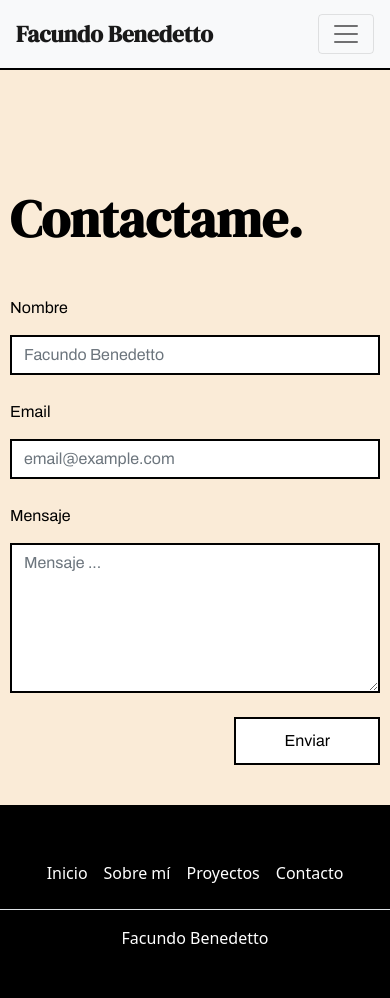
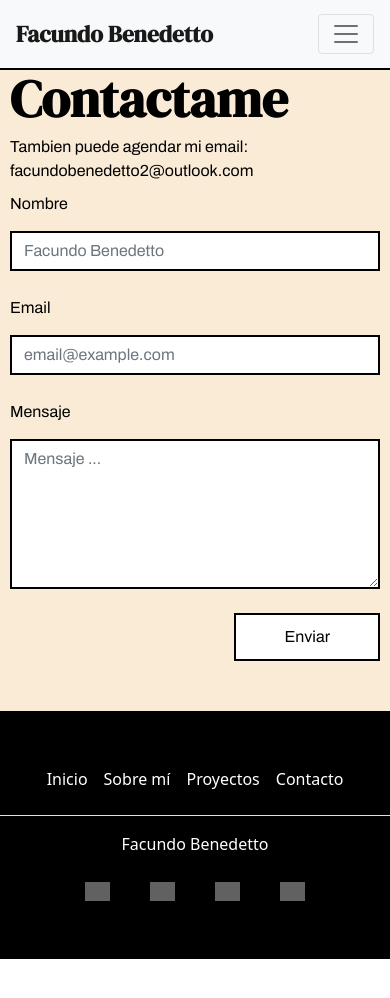
Before and after one commit to facundo1996/personal-web, a Vue app: page /contact in a window 390 px wide. Shown: the top 998 px of the page. After the commit the page ends 959 px from the top, so only its background shows below. Built offline with nearby package versions, Linux system fonts and the light colour scheme; grey boxes are pictures that could not be loaded.

Commit message:
Update responsive

```diff
--- a/package.json
+++ b/package.json
@@ -10,6 +10,7 @@
     "type-check": "vue-tsc --noEmit -p tsconfig.app.json --composite false"
   },
   "dependencies": {
+    "@emailjs/browser": "^3.11.0",
     "pinia": "^2.1.6",
     "vue": "^3.3.4",
     "vue-router": "^4.2.4",
--- a/src/assets/index.css
+++ b/src/assets/index.css
@@ -76,6 +76,7 @@ h4{
   color: #000;
   font-weight: 600;
   font-family: var(--font-title)!important;
+  width: 302px;
 }
 .title-navbar:hover{
   color: #000;
@@ -106,6 +107,7 @@ h4{
 .box-about-me{
   padding-top: 350px;
   position: relative;
+  margin-bottom: 24px;
 }
 .background-about-me{
   background-image: url(https://i.redd.it/n8agw6z2smyb1.gif);
@@ -125,6 +127,12 @@ h4{
   position: relative;
   display: flex;
   margin-bottom: 15px;
+}
+.about-me-img-container{
+  position: relative;
+  height: 145px;
+  min-width: 250px;
+  box-sizing: border-box;
 }
 .picture-about-me{
   background: url('../../public/profile-picture.jpg');
@@ -198,19 +206,36 @@ h4{
   font-weight: 500;
   font-size: 20px;
 }
-
+.text-social{
+  font-family: var(--font-text);
+  font-size: 16px;
+}
 .social-container{
-  width: 100%;
   display: flex;
   justify-content: space-evenly;
-  margin-top: 10px;
-  background-color: var(--secondary);
-  padding: 20px;
-  border-radius: 13px;
+}
+.social-container-footer{
+  display: flex;
+  width: 100%;
+  justify-content: center;
+}
+.btn-icon-social-footer{
+  background: transparent;
+  padding: 10px 20px;
+  border: none;
+  display: flex;
+  justify-content: center;
+  align-items: center;
+  flex-direction: column;
+}
+.btn-icon-social-footer img{
+  filter: invert(100%);
+  width: 25px;
 }
 .form-conatiner{
   width: 600px;
   margin-top: 80px;
+  margin-bottom: 50px;
 }
 .btn-form-container{
   width: 100%;
@@ -218,31 +243,24 @@ h4{
   justify-content: flex-end;
 }
 .btn-icon-social{
-  background: white;
-  border: 2px solid var(--primary);
-  border-radius: 0px;
-  padding: 5px 10px;
-
+  background: transparent;
+  padding: 10px 20px;
+  border: none;
   display: flex;
   justify-content: center;
   align-items: center;
   flex-direction: column;
-  transition: 0.8s;
 }
 .icon-social{
   width: 25px;
   padding: none;
-  filter: invert(0%);
-  transition: 0.8s;
+  border-bottom: 0px solid black;
+  transition: 0.1s;
 }
 
-.btn-icon-social:hover .icon-social{
-  transition: 0.8s;
-  filter: invert(100%);
-}
 .btn-icon-social:hover{
-  transition: 0.8s;
-  background-color: var(--primary);
+  transition: 0.1s;
+  border-bottom: 3px solid black;
 }
 .label-form{
   font-family: var(--font-text);
@@ -482,8 +500,8 @@ h3{
 
 @media (max-width: 1199.98px) {
   .container-page {
-    padding: 40px 10px;
-}
+    padding: 0px 10px;
+  }
   .section-container{
     padding: 50px 15px;
   }
@@ -500,6 +518,37 @@ h3{
     font-size: 20px;
   }
 }
+@media (max-width: 767.98px) {
+  .title-navbar{
+    width: auto;
+  }
+  .form-conatiner{
+    margin-top: 0px;
+    width: 100%;
+  }
+  .about-me-container{
+    flex-direction: column;
+    margin-bottom: 0px;
+  }
+  .about-me-img-container{
+    position: relative;
+    height: 145px;
+    min-width: 100%;
+    box-sizing: border-box;
+  }
+  .picture-about-me{
+    left: 0;
+    right: 0;
+    margin: auto;
+    top: -200px;
+  }
+  .box-about-me{
+    padding-top: 250px;
+  }
+  .background-about-me{
+    height: 250px;
+  }
+}
 
 
 
--- a/src/components/AboutMeText.vue
+++ b/src/components/AboutMeText.vue
@@ -1,16 +1,16 @@
 <template>
-  <div class="container-page">
+  <div class="">
 
     <div class="box-about-me background-box-about-me">
 
       <div class="background-about-me"></div>
 
       <div class="about-me-container">
-        <div style="position: relative; height: 145px; min-width: 250px; box-sizing: border-box;">
+        <div class="about-me-img-container">
           <div class="profile-container border border-2 border-dark picture-about-me">
           </div>
         </div>
-        <div class="ps-3 pt-3">
+        <div class="ps-md-3 pt-md-3 ps-0 pt-0">
           <h5 class="subtitle">Facundo Benedetto</h5>
           <p class="text">
             Soy un Desarrollador Front-End con +3 años de experiencia en tecnologías clave como Vue JS, React JS y Next JS.
--- a/src/components/Footer.vue
+++ b/src/components/Footer.vue
@@ -1,12 +1,26 @@
 <template>
   <footer class="py-5 text-white bg-black">
     <ul class="nav justify-content-center border-bottom pb-3 mb-3">
-      <li class="nav-item"><a href="#" class="nav-link px-2 text-white">Inicio</a></li>
-      <li class="nav-item"><a href="#" class="nav-link px-2 text-white">Sobre mí</a></li>
-      <li class="nav-item"><a href="#" class="nav-link px-2 text-white">Proyectos</a></li>
-      <li class="nav-item"><a href="#" class="nav-link px-2 text-white">Contacto</a></li>
+      <router-link to="/" class="nav-link px-2 text-white">Inicio</router-link>
+      <router-link to="/about-me" class="nav-link px-2 text-white">Sobre mí</router-link>
+      <router-link to="/projects" class="nav-link px-2 text-white">Proyectos</router-link>
+      <router-link to="/contact" class="nav-link px-2 text-white">Contacto</router-link>
     </ul>
     <p class="text-center">Facundo Benedetto</p>
+    <div class="social-container-footer">
+        <a href="https://github.com/facundo1996" target="_blanck" class="btn-icon-social-footer">
+          <img src="https://www.svgrepo.com/show/501210/github.svg" alt="">
+        </a>
+        <a href="https://www.linkedin.com/in/facundo-benedetto-44772b189/" target="_blanck" class="btn-icon-social-footer">
+          <img src="https://www.svgrepo.com/show/512419/linkedin-161.svg" alt="">
+        </a>
+        <a href="mailto:facundobenedetto2@outlook.com" target="_blanck" class="btn-icon-social-footer">
+          <img src="https://www.svgrepo.com/show/117938/outlook-logo.svg" alt="">
+        </a>
+        <a href="https://drive.google.com/file/d/1I77hAxKgUGLt9RYULRP3FnInCdjLUPFY/view?usp=sharing" target="_blanck" class="btn-icon-social-footer">
+          <img src="https://www.svgrepo.com/show/256562/curriculum-portfolio.svg" alt="">
+        </a>
+      </div>
   </footer>
 </template>
 
--- a/src/components/Navbar.vue
+++ b/src/components/Navbar.vue
@@ -2,9 +2,15 @@
   <nav class="navbar navbar-expand-lg navbar-light bg-light custom-navbar px-3 fixed-top">
     <div class="container-fluid navbar-container p-0">
       <router-link class="navbar-brand fs-3 title-navbar" to="/">Facundo Benedetto</router-link>
-      <button class="navbar-toggler test" type="button" data-bs-toggle="collapse" data-bs-target="#navbarNavDropdown" aria-controls="navbarNavDropdown" aria-expanded="false" aria-label="Toggle navigation">
+      <button class="navbar-toggler" type="button" data-bs-toggle="collapse" data-bs-target="#navbarNavDropdown" aria-controls="navbarNavDropdown" aria-expanded="false" aria-label="Toggle navigation">
         <span class="navbar-toggler-icon"></span>
       </button>
+      <div class="social-container d-lg-flex d-none">
+        <a href="https://github.com/facundo1996" target="_blanck" class="btn-icon-social "><img class="icon-social" src="https://www.svgrepo.com/show/501210/github.svg" alt=""></a>
+        <a href="https://www.linkedin.com/in/facundo-benedetto-44772b189/" target="_blanck" class="btn-icon-social "><img class="icon-social" src="https://www.svgrepo.com/show/512419/linkedin-161.svg" alt=""></a>
+        <a href="mailto:facundobenedetto2@outlook.com" target="_blanck" class="btn-icon-social "><img class="icon-social" src="https://www.svgrepo.com/show/117938/outlook-logo.svg" alt=""></a>
+        <a href="https://drive.google.com/file/d/1I77hAxKgUGLt9RYULRP3FnInCdjLUPFY/view?usp=sharing" target="_blanck" class="btn-icon-social "><img class="icon-social" src="https://www.svgrepo.com/show/256562/curriculum-portfolio.svg" alt=""></a>
+      </div>
       <div class="collapse navbar-collapse flex-grow-0" id="navbarNavDropdown">
         <ul class="navbar-nav">
           <li class="nav-item">
--- a/src/components/Skills.vue
+++ b/src/components/Skills.vue
@@ -1,5 +1,5 @@
 <template>
-  <div class="container-page">
+  <div class="">
 
     <div class="background-box-about-me">
       <h5 class="subtitle">Principales</h5>
--- a/src/pages/AboutMe.vue
+++ b/src/pages/AboutMe.vue
@@ -1,8 +1,10 @@
 
 <template>
   <div class="d-flex flex-column justify-content-start align-items-center py-4 min-height-page">
-    <AboutMeText />
-    <Skills />
+    <div class="container-page">
+      <AboutMeText />
+      <Skills />
+    </div>
   </div>
 </template>
 
--- a/src/pages/Contact.vue
+++ b/src/pages/Contact.vue
@@ -2,44 +2,33 @@
   <div class="d-flex flex-column justify-content-start align-items-center min-height-page bg-tiquewhite">
 
 
-    <div class="container-page d-flex justify-content-center">
+    <div class="container-page d-flex flex-column align-items-center justify-content-start">
 
       <div class="form-conatiner">
+        <h3 class="mb-md-5 mb-2">Contactame</h3>
+        <p class="mb-md-5 mb-2 text-social">Tambien puede agendar mi email: <b>facundobenedetto2@outlook.com</b></p>
 
-        <h3 class="mb-5">Contactame.</h3>
-
-        <form>
+        <form id="form">
           <div class="form-group">
-            <label class="label-form" for="exampleFormControlInput1">Nombre</label>
-            <input type="email" class="form-control font-text" id="exampleFormControlInput1" placeholder="Facundo Benedetto">
+            <label class="label-form" for="name">Nombre</label>
+            <input type="email" class="form-control font-text" id="name" v-model="name" name="name" placeholder="Facundo Benedetto">
           </div>
 
           <div class="form-group mt-4">
-            <label class="label-form" for="exampleFormControlInput1">Email</label>
-            <input type="email" class="form-control font-text" id="exampleFormControlInput1"
-              placeholder="email@example.com">
+            <label class="label-form" for="email">Email</label>
+            <input type="email" class="form-control font-text" id="email" v-model="email" name="email" placeholder="email@example.com">
           </div>
 
           <div class="form-group mt-4">
-            <label class="label-form" for="exampleFormControlTextarea1">Mensaje</label>
-            <textarea class="form-control font-text" id="exampleFormControlTextarea1" rows="3" style="min-height: 150px;"
+            <label class="label-form" for="message">Mensaje</label>
+            <textarea class="form-control font-text" id="message" v-model="message" name="message" rows="3" style="min-height: 150px;"
               placeholder="Mensaje ..."></textarea>
           </div>
         </form>
         <div class="btn-form-container">
-          <button class="btn custom-button bg-white mt-4 px-5">Enviar</button>
+          <button class="btn custom-button bg-white mt-4 px-5" v-on:click="sendEmail">Enviar</button>
         </div>
-
-
       </div>
-
-      <!-- <div class="social-container">
-        <button class="btn-icon-social "><img class="icon-social" src="https://www.svgrepo.com/show/501210/github.svg" alt=""></button>
-        <button class="btn-icon-social "><img class="icon-social" src="https://www.svgrepo.com/show/512419/linkedin-161.svg" alt=""></button>
-        <button class="btn-icon-social "><img class="icon-social" src="https://www.svgrepo.com/show/117938/outlook-logo.svg" alt=""></button>
-        <button class="btn-icon-social "><img class="icon-social" src="https://www.svgrepo.com/show/256562/curriculum-portfolio.svg" alt=""></button>
-      </div> -->
-
     </div>
 
 
@@ -48,8 +37,26 @@
 </template>
 
 <script lang="ts">
+import emailjs from '@emailjs/browser';
 export default {
+  data(){
+    return {
+      name: "",
+      message: "",
+      email: "",
+    }
+  },
   name: 'Contact',
+  methods: {
+    sendEmail() {
+      console.log("aseas")
+      emailjs.send("service_phjc9cs","template_c7p4cy8",{
+        name: this.name,
+        message: this.message,
+        email: this.email
+      }, 'j-Uuf5D2B0nwery5p');
+    }
+  }
 
 }
 </script>
```
Also changed, not shown: 1 other file (tests, documents, lock files or other folders).
